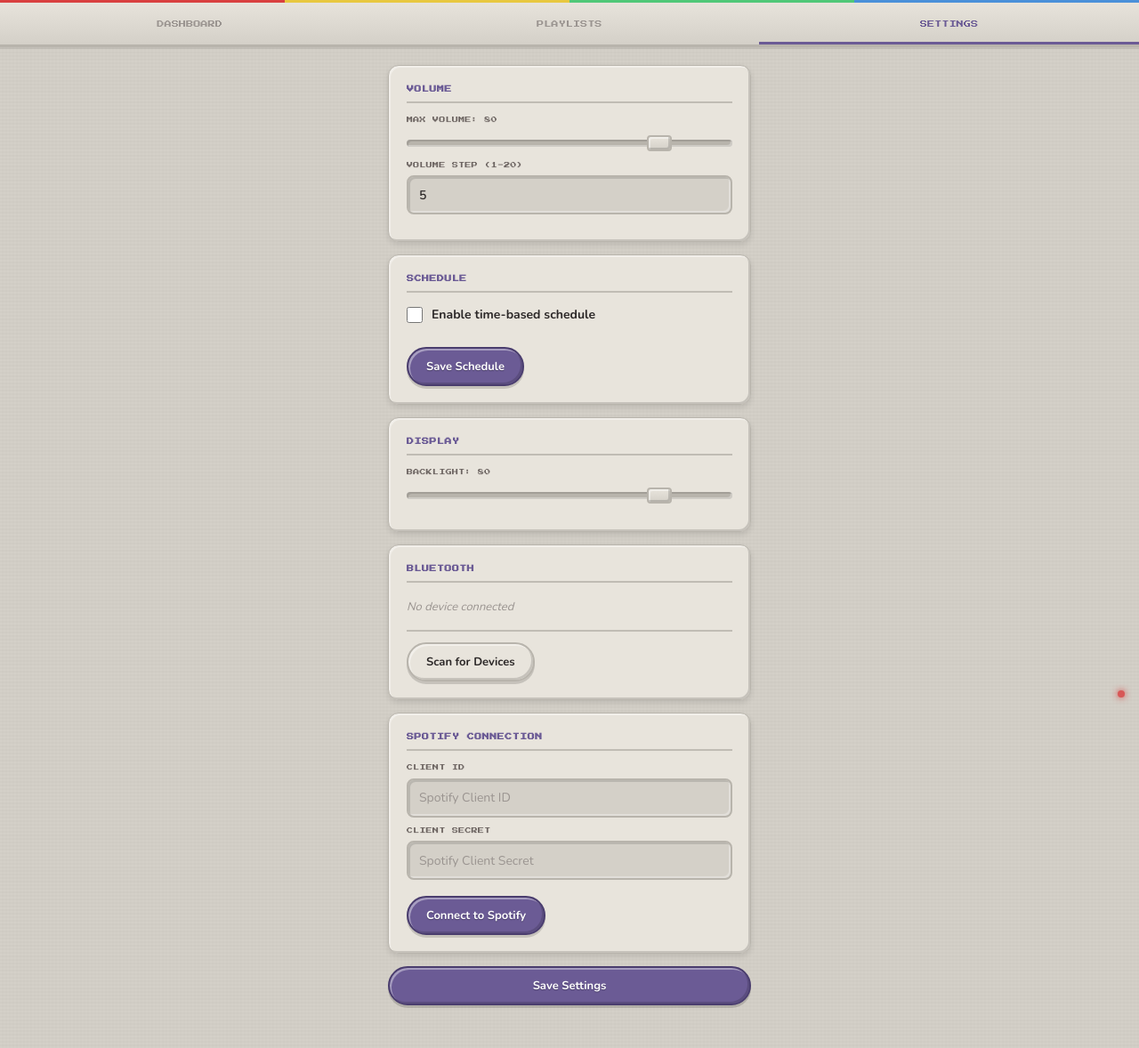
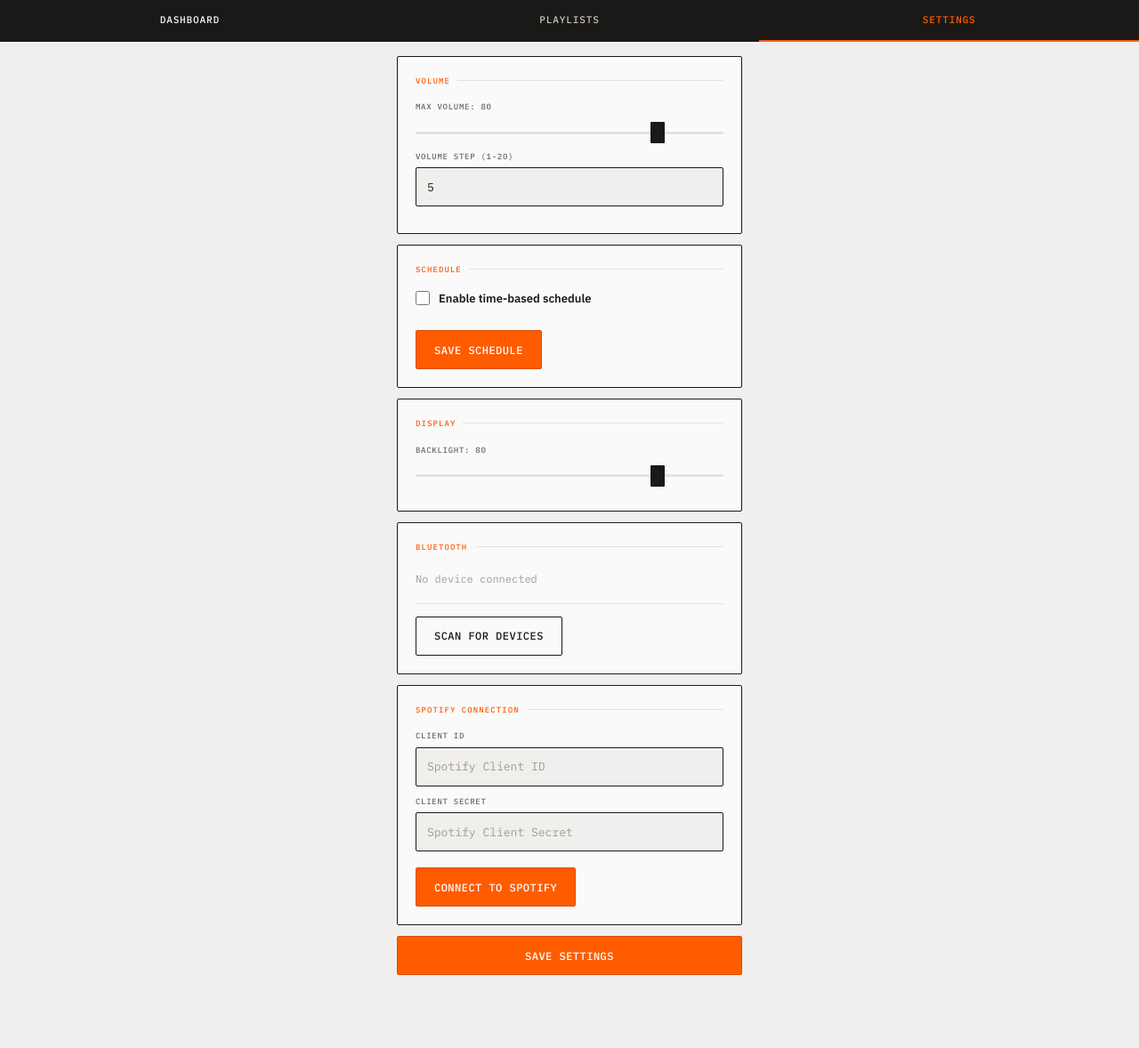
Before and after one commit to NikBrownTRP/flockify-box, a Flask app: page /settings in a window 1280 px wide. Shown: the whole page at 89% size. After the commit the page ends 1096 px from the top, so only its background shows below. Run offline with Flask 3, Linux system fonts and the light colour scheme.

Commit message:
Redesign web UI with Teenage Engineering aesthetic
Replace SNES theme with TE-inspired industrial-playful design:
- IBM Plex Mono/Sans typography for hardware-label feel
- Signature orange (#FF5C00) accent throughout
- Sharp geometric borders (2px, near-zero radius)
- Black rectangular slider thumbs like TE fader knobs
- LCD-style time inputs (black bg, orange monospace text)
- Black nav bar with orange active indicator
- Silk-screen section titles with trailing separator lines
- Orange dot status indicator on now-playing card
- Transport-button style mode controls

Co-Authored-By: Claude Opus 4.6 (1M context) <noreply@anthropic.com>

```diff
--- a/web/static/css/style.css
+++ b/web/static/css/style.css
@@ -1,53 +1,44 @@
 /* ================================================================
-   Super Flockify — SNES-inspired UI
-   90s game console aesthetic with molded plastic surfaces,
-   pixel typography, and controller-button interactions.
+   Flockify Box — Teenage Engineering Edition
+   Industrial-playful aesthetic inspired by OP-1 / Pocket Operator.
+   Clean geometry, monospace labels, signature orange, LCD readouts.
    ================================================================ */
 
-@import url('https://fonts.googleapis.com/css2?family=Press+Start+2P&family=Nunito:wght@400;600;700;800&display=swap');
+@import url('https://fonts.googleapis.com/css2?family=IBM+Plex+Mono:wght@400;500;600&family=IBM+Plex+Sans:wght@400;500;600;700&display=swap');
 
 /* ----- Custom properties ----- */
 :root {
-    /* SNES shell colors */
-    --snes-shell: #D4D0C8;
-    --snes-shell-light: #E8E4DC;
-    --snes-shell-dark: #B8B4AC;
-    --snes-shell-shadow: #9A968E;
-    --snes-inset: #C0BCB4;
+    --te-white: #FAFAFA;
+    --te-offwhite: #F0EFED;
+    --te-light: #E5E3DF;
+    --te-mid: #C8C5BE;
+    --te-dark: #8A8680;
+    --te-black: #1A1917;
 
-    /* SNES purple accent (the stripe/logo color) */
-    --snes-purple: #6B5B95;
-    --snes-purple-dark: #4A3D6E;
-    --snes-purple-light: #8B7BB5;
+    --te-orange: #FF5C00;
+    --te-orange-dark: #D94E00;
+    --te-orange-light: #FFF0E6;
+    --te-blue: #0066FF;
+    --te-green: #00C853;
+    --te-red: #FF1744;
+    --te-yellow: #FFD600;
 
-    /* ABXY button colors */
-    --btn-a: #7B68EE;    /* blue-purple */
-    --btn-b: #E8C840;    /* yellow */
-    --btn-x: #4A90D9;    /* blue */
-    --btn-y: #50C878;    /* green */
-    --btn-red: #D94040;  /* start/select red */
+    --color-text: var(--te-black);
+    --color-text-secondary: #6B6860;
+    --color-text-muted: #A09C94;
+    --color-danger: var(--te-red);
+    --color-danger-light: #FFE8EC;
+    --color-success: var(--te-green);
+    --color-success-light: #E0F8EC;
 
-    /* Functional */
-    --color-text: #2C2828;
-    --color-text-secondary: #6B6360;
-    --color-text-muted: #9A9490;
-    --color-danger: #D94040;
-    --color-danger-light: #FFE8E8;
-    --color-success: #3A8C50;
-    --color-success-light: #E0F5E6;
+    --radius: 2px;
+    --transition: 100ms ease;
 
-    /* Sizing */
-    --radius: 8px;
-    --radius-lg: 12px;
-    --transition: 120ms ease;
+    --font-mono: 'IBM Plex Mono', 'SF Mono', monospace;
+    --font-body: 'IBM Plex Sans', -apple-system, sans-serif;
 
-    /* Fonts */
-    --font-pixel: 'Press Start 2P', monospace;
-    --font-body: 'Nunito', -apple-system, BlinkMacSystemFont, sans-serif;
-
-    /* The classic SNES bevel effect */
-    --bevel-out: inset -2px -2px 0 rgba(0,0,0,0.15), inset 2px 2px 0 rgba(255,255,255,0.4);
-    --bevel-in: inset 2px 2px 0 rgba(0,0,0,0.12), inset -2px -2px 0 rgba(255,255,255,0.3);
+    --border: 1.5px solid var(--te-black);
+    --border-light: 1px solid var(--te-light);
 }
 
 /* ----- Reset ----- */
@@ -64,7 +55,7 @@ html {
 
 body {
     font-family: var(--font-body);
-    background: var(--snes-shell);
+    background: var(--te-offwhite);
     color: var(--color-text);
     line-height: 1.5;
     min-height: 100vh;
@@ -73,185 +64,159 @@ body {
     padding-bottom: env(safe-area-inset-bottom);
     -webkit-user-select: none;
     user-select: none;
-    /* Subtle plastic grain texture */
-    background-image:
-        repeating-linear-gradient(
-            0deg,
-            transparent,
-            transparent 2px,
-            rgba(0,0,0,0.015) 2px,
-            rgba(0,0,0,0.015) 4px
-        ),
-        repeating-linear-gradient(
-            90deg,
-            transparent,
-            transparent 2px,
-            rgba(0,0,0,0.01) 2px,
-            rgba(0,0,0,0.01) 4px
-        );
 }
 
-/* ----- Navigation — SNES top ridge ----- */
+/* ----- Navigation — hardware panel strip ----- */
 .nav-bar {
     display: flex;
-    background: linear-gradient(180deg, var(--snes-shell-light) 0%, var(--snes-shell) 100%);
-    border-bottom: 3px solid var(--snes-shell-dark);
-    box-shadow: 0 2px 0 rgba(0,0,0,0.08);
+    background: var(--te-black);
     position: sticky;
     top: 0;
     z-index: 100;
 }
 
-.nav-bar::before {
-    content: '';
-    position: absolute;
-    top: 0;
-    left: 0;
-    right: 0;
-    height: 3px;
-    background: linear-gradient(90deg,
-        var(--btn-red) 0%, var(--btn-red) 25%,
-        var(--btn-b) 25%, var(--btn-b) 50%,
-        var(--btn-y) 50%, var(--btn-y) 75%,
-        var(--btn-x) 75%, var(--btn-x) 100%
-    );
-}
-
 .nav-tab {
     flex: 1;
     text-align: center;
-    padding: 18px 8px 14px;
+    padding: 14px 8px;
     text-decoration: none;
-    color: var(--color-text-muted);
-    font-family: var(--font-pixel);
-    font-size: 0.5rem;
-    letter-spacing: 0.02em;
+    color: var(--te-mid);
+    font-family: var(--font-mono);
+    font-size: 0.6875rem;
+    font-weight: 500;
+    letter-spacing: 0.08em;
     text-transform: uppercase;
-    border-bottom: 3px solid transparent;
-    transition: color var(--transition), border-color var(--transition);
-    margin-top: 3px;
+    border-bottom: 2px solid transparent;
+    transition: color var(--transition);
 }
 
 .nav-tab:hover {
-    color: var(--color-text-secondary);
+    color: var(--te-white);
 }
 
 .nav-tab.active {
-    color: var(--snes-purple);
-    border-bottom-color: var(--snes-purple);
+    color: var(--te-orange);
+    border-bottom-color: var(--te-orange);
 }
 
 /* ----- Content area ----- */
 .content {
-    max-width: 440px;
+    max-width: 420px;
     margin: 0 auto;
-    padding: 20px 16px 48px;
+    padding: 16px 16px 48px;
 }
 
-/* ----- Cards — Molded plastic panels ----- */
+/* ----- Cards — TE module panels ----- */
 .card {
-    background: var(--snes-shell-light);
-    border-radius: var(--radius-lg);
+    background: var(--te-white);
+    border: var(--border);
+    border-radius: var(--radius);
     padding: 20px;
-    margin-bottom: 14px;
-    box-shadow: var(--bevel-out), 0 3px 6px rgba(0,0,0,0.1);
-    border: 1px solid var(--snes-shell-dark);
+    margin-bottom: 12px;
     position: relative;
 }
 
-/* ----- Section titles — Pixel font labels ----- */
+/* ----- Section titles — silk-screen printed labels ----- */
 .section-title {
-    font-family: var(--font-pixel);
-    font-size: 0.5rem;
-    letter-spacing: 0.06em;
+    font-family: var(--font-mono);
+    font-size: 0.5625rem;
+    font-weight: 500;
+    letter-spacing: 0.12em;
     text-transform: uppercase;
-    margin-bottom: 14px;
-    color: var(--snes-purple);
-    padding-bottom: 8px;
-    border-bottom: 2px solid var(--snes-inset);
+    margin-bottom: 16px;
+    color: var(--te-orange);
+    display: flex;
+    align-items: center;
+    gap: 8px;
 }
 
-/* ----- Buttons — SNES controller style ----- */
+.section-title::after {
+    content: '';
+    flex: 1;
+    height: 1px;
+    background: var(--te-light);
+}
+
+/* ----- Buttons — tactile hardware switches ----- */
 .btn {
     display: inline-flex;
     align-items: center;
     justify-content: center;
     min-height: 44px;
     padding: 10px 20px;
-    border: 2px solid rgba(0,0,0,0.15);
-    border-radius: 24px;
-    font-family: var(--font-body);
-    font-size: 0.8125rem;
-    font-weight: 700;
+    border: var(--border);
+    border-radius: var(--radius);
+    font-family: var(--font-mono);
+    font-size: 0.75rem;
+    font-weight: 500;
+    letter-spacing: 0.04em;
+    text-transform: uppercase;
     cursor: pointer;
     transition: all var(--transition);
     -webkit-tap-highlight-color: transparent;
     user-select: none;
-    box-shadow: var(--bevel-out), 0 3px 0 rgba(0,0,0,0.15);
-    position: relative;
+    background: var(--te-white);
+    color: var(--color-text);
+}
+
+.btn:hover {
+    background: var(--te-offwhite);
 }
 
 .btn:active {
-    box-shadow: var(--bevel-in);
-    transform: translateY(2px);
+    background: var(--te-light);
+    transform: scale(0.97);
 }
 
 .btn-primary {
-    background: var(--snes-purple);
+    background: var(--te-orange);
     color: #fff;
-    border-color: var(--snes-purple-dark);
-    text-shadow: 0 1px 1px rgba(0,0,0,0.3);
+    border-color: var(--te-orange-dark);
 }
 
 .btn-primary:hover {
-    background: var(--snes-purple-light);
+    background: var(--te-orange-dark);
 }
 
 .btn-primary:active {
-    background: var(--snes-purple-dark);
+    background: #C04400;
 }
 
 .btn-secondary {
-    background: var(--snes-shell-light);
+    background: var(--te-white);
     color: var(--color-text);
-    border-color: var(--snes-shell-dark);
-}
-
-.btn-secondary:hover {
-    background: var(--snes-shell);
 }
 
 .btn-icon {
     display: inline-flex;
     align-items: center;
     justify-content: center;
-    width: 34px;
-    height: 34px;
-    border: none;
-    border-radius: 50%;
-    background: var(--snes-inset);
-    color: var(--color-text-secondary);
+    width: 32px;
+    height: 32px;
+    border: 1px solid var(--te-light);
+    border-radius: var(--radius);
+    background: var(--te-white);
+    color: var(--color-text-muted);
     cursor: pointer;
     transition: all var(--transition);
     -webkit-tap-highlight-color: transparent;
-    box-shadow: var(--bevel-out);
 }
 
 .btn-icon:hover {
-    background: var(--snes-shell);
+    border-color: var(--te-black);
     color: var(--color-text);
 }
 
 .btn-icon:active {
-    box-shadow: var(--bevel-in);
+    background: var(--te-light);
 }
 
 .btn-delete:hover {
-    background: var(--color-danger-light);
-    color: var(--color-danger);
+    border-color: var(--te-red);
+    color: var(--te-red);
 }
 
-/* ----- Inputs — Inset display style ----- */
+/* ----- Inputs — LCD display style ----- */
 .input, textarea {
     -webkit-user-select: text;
     user-select: text;
@@ -262,162 +227,183 @@ body {
     width: 100%;
     min-height: 44px;
     padding: 10px 12px;
-    border: 2px solid var(--snes-shell-dark);
+    border: var(--border);
     border-radius: var(--radius);
-    font-family: var(--font-body);
-    font-size: 0.875rem;
-    font-weight: 600;
+    font-family: var(--font-mono);
+    font-size: 0.8125rem;
+    font-weight: 400;
     color: var(--color-text);
-    background: var(--snes-shell);
-    box-shadow: var(--bevel-in);
+    background: var(--te-offwhite);
     transition: border-color var(--transition);
     margin-bottom: 10px;
 }
 
 .input:focus {
     outline: none;
-    border-color: var(--snes-purple);
+    border-color: var(--te-orange);
 }
 
 .input::placeholder {
     color: var(--color-text-muted);
-    font-weight: 400;
 }
 
-/* ----- Form labels ----- */
+/* ----- Form labels — silk-screen style ----- */
 .form-label {
     display: block;
-    font-family: var(--font-pixel);
-    font-size: 0.4375rem;
-    letter-spacing: 0.04em;
+    font-family: var(--font-mono);
+    font-size: 0.5625rem;
+    font-weight: 500;
+    letter-spacing: 0.08em;
     text-transform: uppercase;
     color: var(--color-text-secondary);
     margin-bottom: 6px;
 }
 
-/* ----- Volume / range sliders — SNES slider rail ----- */
+/* ----- Volume / range sliders — TE knob track ----- */
 .volume-slider {
     -webkit-appearance: none;
     appearance: none;
     width: 100%;
-    height: 8px;
-    border-radius: 4px;
-    background: var(--snes-shell-dark);
+    height: 3px;
+    border-radius: 0;
+    background: var(--te-light);
     outline: none;
-    margin: 10px 0 16px 0;
-    box-shadow: var(--bevel-in);
+    margin: 12px 0 18px 0;
+    position: relative;
 }
 
 .volume-slider::-webkit-slider-thumb {
     -webkit-appearance: none;
     appearance: none;
-    width: 28px;
-    height: 18px;
-    border-radius: 4px;
-    background: linear-gradient(180deg, var(--snes-shell-light) 0%, var(--snes-shell) 100%);
+    width: 16px;
+    height: 24px;
+    border-radius: 1px;
+    background: var(--te-black);
     cursor: pointer;
-    border: 2px solid var(--snes-shell-dark);
-    box-shadow: var(--bevel-out);
-    transition: transform var(--transition);
+    border: none;
+    transition: background var(--transition);
+}
+
+.volume-slider::-webkit-slider-thumb:hover {
+    background: var(--te-orange);
 }
 
 .volume-slider::-webkit-slider-thumb:active {
-    transform: scaleY(0.9);
-    box-shadow: var(--bevel-in);
+    background: var(--te-orange);
 }
 
 .volume-slider::-moz-range-thumb {
-    width: 28px;
-    height: 18px;
-    border-radius: 4px;
-    background: linear-gradient(180deg, var(--snes-shell-light) 0%, var(--snes-shell) 100%);
+    width: 16px;
+    height: 24px;
+    border-radius: 1px;
+    background: var(--te-black);
     cursor: pointer;
-    border: 2px solid var(--snes-shell-dark);
-    box-shadow: var(--bevel-out);
+    border: none;
+}
+
+.volume-slider::-moz-range-thumb:hover {
+    background: var(--te-orange);
 }
 
 /* ----- Badges ----- */
 .badge {
     display: inline-block;
-    padding: 3px 8px;
-    border-radius: 4px;
-    font-family: var(--font-pixel);
-    font-size: 0.375rem;
-    letter-spacing: 0.04em;
+    padding: 2px 8px;
+    border-radius: var(--radius);
+    font-family: var(--font-mono);
+    font-size: 0.5625rem;
+    font-weight: 500;
+    letter-spacing: 0.06em;
     text-transform: uppercase;
-    box-shadow: var(--bevel-out);
+    border: 1px solid;
 }
 
 .badge-green {
-    background: var(--btn-y);
-    color: #fff;
-    text-shadow: 0 1px 0 rgba(0,0,0,0.2);
+    background: transparent;
+    color: var(--te-green);
+    border-color: var(--te-green);
 }
 
 .badge-gray {
-    background: var(--snes-inset);
+    background: transparent;
     color: var(--color-text-muted);
+    border-color: var(--te-mid);
 }
 
-/* ----- Dashboard — Now Playing screen ----- */
+/* ----- Dashboard — Now Playing LCD ----- */
 .now-playing {
-    background: linear-gradient(135deg, var(--snes-shell-light) 0%, var(--snes-shell) 100%);
     text-align: center;
-    padding: 24px 20px;
+    padding: 28px 20px 24px;
+    position: relative;
+}
+
+/* Orange corner indicator dot */
+.now-playing::before {
+    content: '';
+    position: absolute;
+    top: 10px;
+    right: 10px;
+    width: 6px;
+    height: 6px;
+    border-radius: 50%;
+    background: var(--te-orange);
 }
 
 .mode-badge {
     display: inline-block;
-    padding: 4px 12px;
-    border-radius: 4px;
-    font-family: var(--font-pixel);
-    font-size: 0.4375rem;
-    letter-spacing: 0.04em;
+    padding: 3px 10px;
+    border-radius: var(--radius);
+    font-family: var(--font-mono);
+    font-size: 0.5625rem;
+    font-weight: 500;
+    letter-spacing: 0.08em;
     text-transform: uppercase;
-    margin-bottom: 14px;
-    box-shadow: var(--bevel-out);
+    margin-bottom: 16px;
+    border: 1px solid;
 }
 
 .mode-badge {
-    background: var(--btn-a);
-    color: #fff;
-    text-shadow: 0 1px 0 rgba(0,0,0,0.3);
+    background: transparent;
+    color: var(--te-orange);
+    border-color: var(--te-orange);
 }
 
 .mode-badge.webradio {
-    background: var(--btn-b);
-    color: var(--color-text);
-    text-shadow: none;
+    color: var(--te-blue);
+    border-color: var(--te-blue);
 }
 
 .playlist-name {
-    font-family: var(--font-pixel);
-    font-size: 0.75rem;
-    line-height: 1.8;
-    margin-bottom: 10px;
+    font-family: var(--font-body);
+    font-size: 1.375rem;
+    font-weight: 700;
+    line-height: 1.3;
+    margin-bottom: 8px;
     color: var(--color-text);
-    word-break: break-word;
+    letter-spacing: -0.02em;
 }
 
 .track-info {
     display: flex;
     flex-direction: column;
-    gap: 4px;
-    margin-top: 10px;
-    padding-top: 10px;
-    border-top: 2px dashed var(--snes-inset);
+    gap: 2px;
+    margin-top: 14px;
+    padding-top: 14px;
+    border-top: 1px solid var(--te-light);
 }
 
 .track-name {
-    font-size: 0.9375rem;
-    font-weight: 700;
+    font-family: var(--font-mono);
+    font-size: 0.8125rem;
+    font-weight: 500;
     color: var(--color-text);
 }
 
 .track-artist {
-    font-size: 0.8125rem;
+    font-family: var(--font-mono);
+    font-size: 0.75rem;
     font-weight: 400;
-    color: var(--color-text-secondary);
+    color: var(--color-text-muted);
 }
 
 .audio-output {
@@ -584,15 +569,15 @@ body {
     display: flex;
     align-items: center;
     gap: 10px;
-    font-size: 0.875rem;
-    font-weight: 700;
+    font-size: 0.8125rem;
+    font-weight: 600;
     cursor: pointer;
 }
 
 .toggle-label input[type="checkbox"] {
-    width: 18px;
-    height: 18px;
-    accent-color: var(--snes-purple);
+    width: 16px;
+    height: 16px;
+    accent-color: var(--te-orange);
     cursor: pointer;
 }
 
@@ -664,27 +654,27 @@ body {
 }
 
 .bt-no-device {
-    font-size: 0.8125rem;
+    font-family: var(--font-mono);
+    font-size: 0.75rem;
     color: var(--color-text-muted);
-    font-style: italic;
     padding: 4px 0;
 }
 
 .bt-paired-section {
-    margin-top: 12px;
-    padding-top: 12px;
-    border-top: 2px solid var(--snes-inset);
+    margin-top: 14px;
+    padding-top: 14px;
+    border-top: 1px solid var(--te-light);
 }
 
 .bt-scan-section {
-    margin-top: 12px;
-    padding-top: 12px;
-    border-top: 2px solid var(--snes-inset);
+    margin-top: 14px;
+    padding-top: 14px;
+    border-top: 1px solid var(--te-light);
 }
 
 .bt-scan-status {
     margin-top: 10px;
-    font-size: 0.8125rem;
+    font-size: 0.75rem;
     color: var(--color-text-secondary);
 }
 
@@ -770,36 +760,14 @@ body {
 }
 
 /* ----- Animations ----- */
-@keyframes slideUp {
-    from { opacity: 0; transform: translateY(10px); }
-    to { opacity: 1; transform: translateY(0); }
+@keyframes fadeIn {
+    from { opacity: 0; }
+    to { opacity: 1; }
 }
 
-.card,
-.mode-controls {
-    animation: slideUp 0.25s ease both;
+.card {
+    animation: fadeIn 0.2s ease both;
 }
 
-.card:nth-child(2),
-.mode-controls { animation-delay: 0.06s; }
-.card:nth-child(3) { animation-delay: 0.12s; }
-
-/* ----- Power LED indicator (decorative) ----- */
-body::after {
-    content: '';
-    position: fixed;
-    bottom: 16px;
-    right: 16px;
-    width: 8px;
-    height: 8px;
-    border-radius: 50%;
-    background: var(--btn-red);
-    box-shadow: 0 0 6px var(--btn-red), 0 0 12px rgba(217, 64, 64, 0.4);
-    animation: powerPulse 3s ease-in-out infinite;
-    z-index: 200;
-}
-
-@keyframes powerPulse {
-    0%, 100% { opacity: 1; }
-    50% { opacity: 0.5; }
-}
+.card:nth-child(2) { animation-delay: 0.04s; }
+.card:nth-child(3) { animation-delay: 0.08s; }
```
Also changed, not shown: other parts of web/static/css/style.css (+79 -75 lines).
